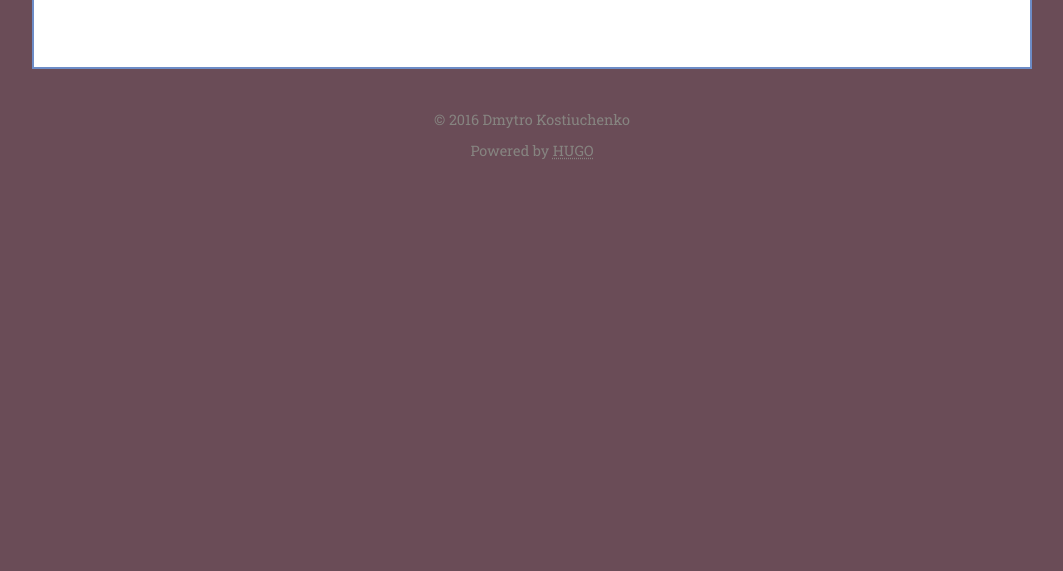
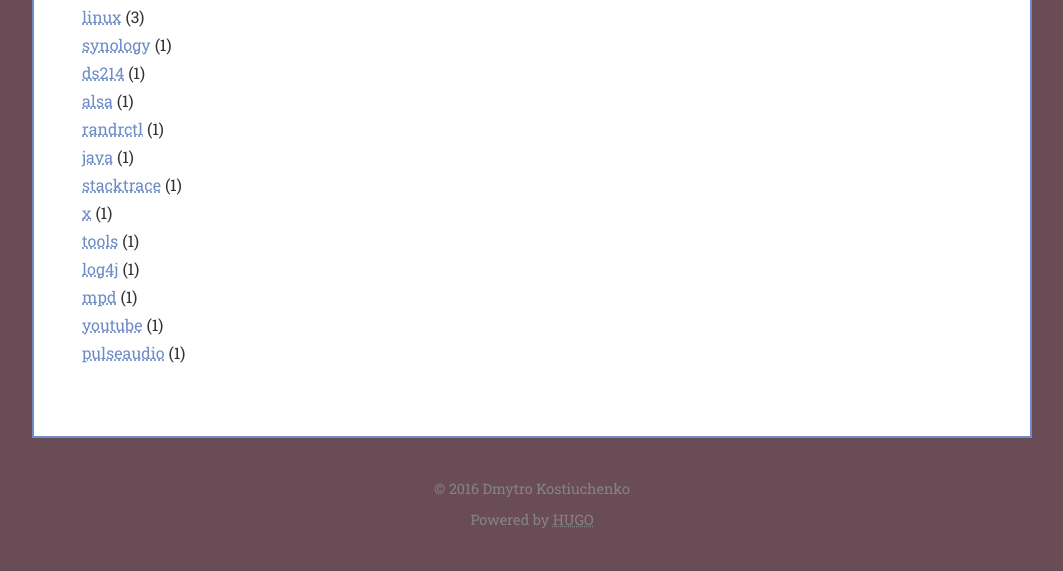
Before and after one commit to edio/edio.github.io, a plain HTML site: page tags/index.html in a window 1280 px wide. Shown: the part 271-842 px from the top of the page, without its empty margins (108-1171 px from the left). Before the commit the page ends 800 px from the top, so only its background shows below. Drawn offline with Linux system fonts and the light colour scheme.

Commit message:
Simple tags taxonomy

```diff
--- a/tags/index.html
+++ b/tags/index.html
@@ -85,9 +85,64 @@
 
   <main id="list" role="main">
     <div class="single-header">
-      <h1 class="transparent">#Tags</h1>
+      <h1 class="transparent">Tags</h1>
     </div>
+    <ul style="list-style: none">
 
+
+      <li>
+        <a href="linux">linux</a> (3)
+      </li>
+
+      <li>
+        <a href="synology">synology</a> (1)
+      </li>
+
+      <li>
+        <a href="ds214">ds214</a> (1)
+      </li>
+
+      <li>
+        <a href="alsa">alsa</a> (1)
+      </li>
+
+      <li>
+        <a href="randrctl">randrctl</a> (1)
+      </li>
+
+      <li>
+        <a href="java">java</a> (1)
+      </li>
+
+      <li>
+        <a href="stacktrace">stacktrace</a> (1)
+      </li>
+
+      <li>
+        <a href="x">x</a> (1)
+      </li>
+
+      <li>
+        <a href="tools">tools</a> (1)
+      </li>
+
+      <li>
+        <a href="log4j">log4j</a> (1)
+      </li>
+
+      <li>
+        <a href="mpd">mpd</a> (1)
+      </li>
+
+      <li>
+        <a href="youtube">youtube</a> (1)
+      </li>
+
+      <li>
+        <a href="pulseaudio">pulseaudio</a> (1)
+      </li>
+
+    </ul>
   </main>
 
 <footer role="contentinfo">
```
